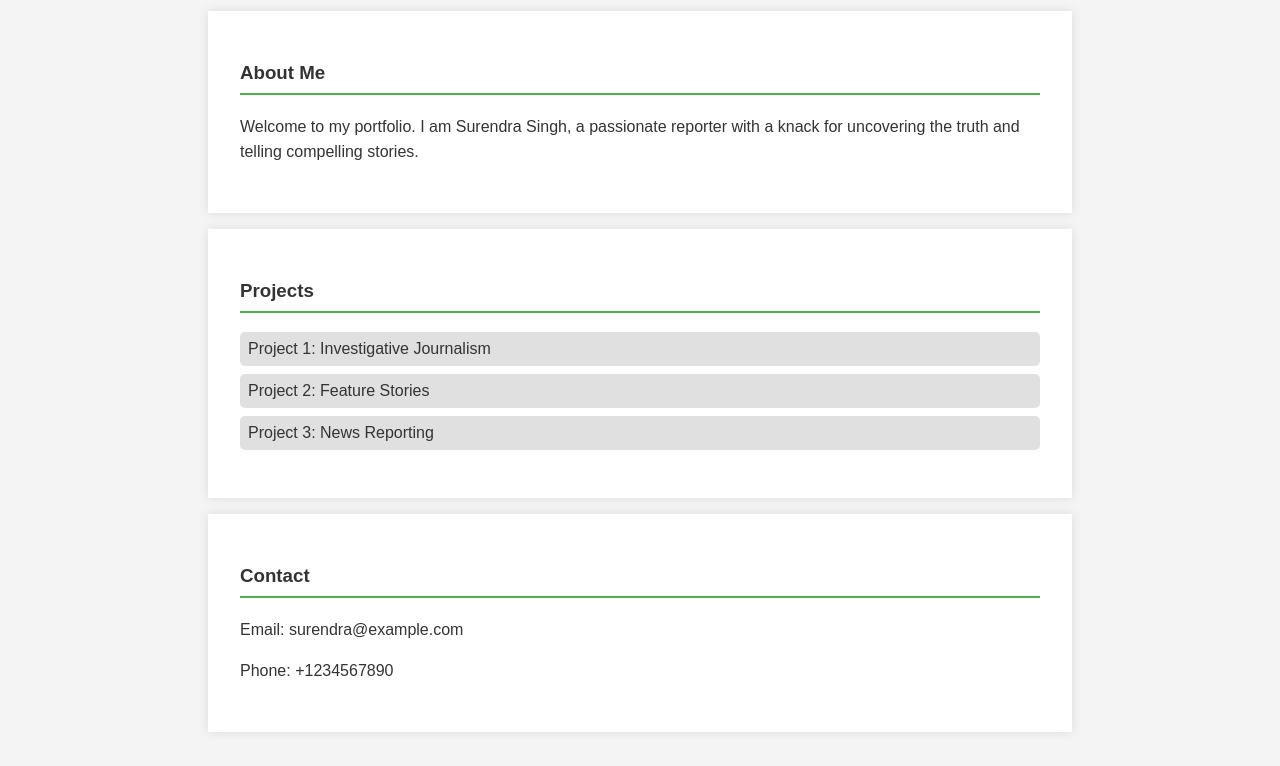
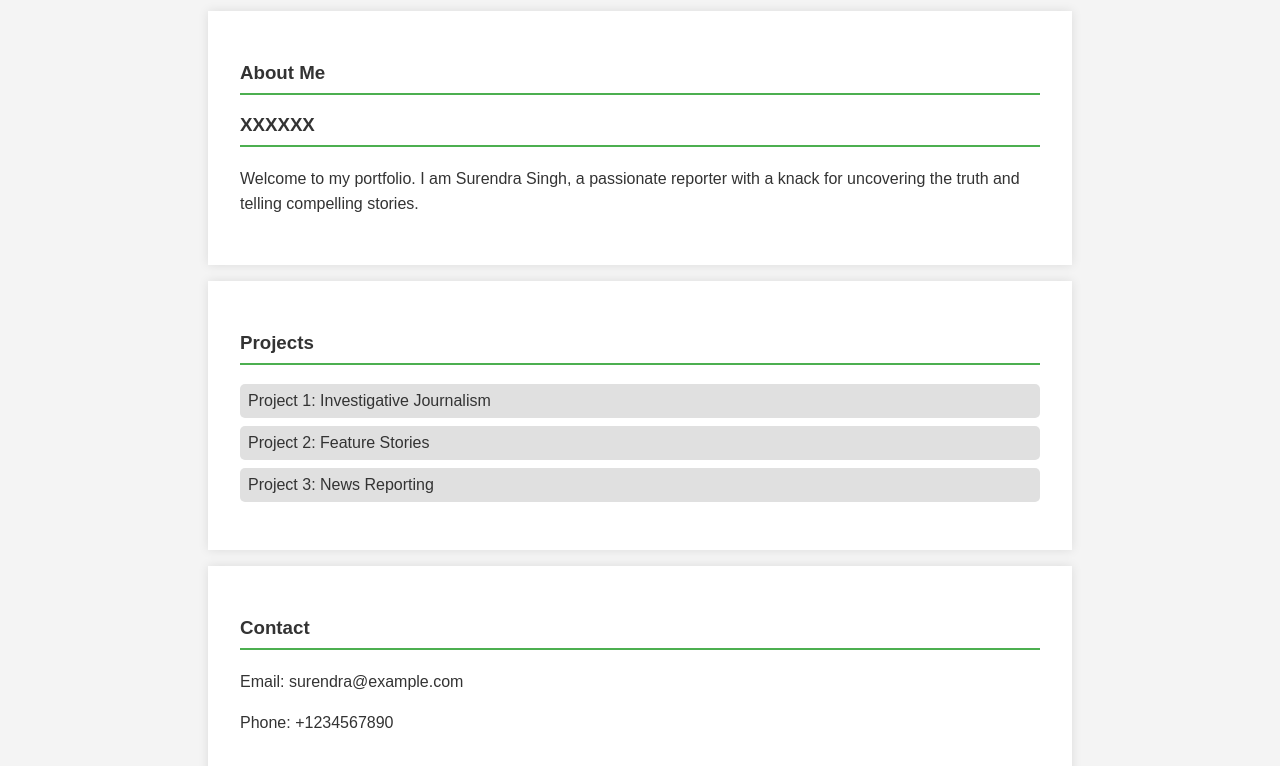
Before and after one commit to surenjnk/test-your-code, a plain HTML site: page index.html in a window 1280 px wide. Shown: the part 102-868 px from the top of the page. Drawn offline with Linux system fonts and the light colour scheme.

Commit message:
Update about section in index.html

```diff
--- a/index.html
+++ b/index.html
@@ -13,6 +13,7 @@
     </header>
     <section id="about">
         <h3>About Me</h3>
+        <h3>XXXXXX</h3>
         <p>Welcome to my portfolio. I am Surendra Singh, a passionate reporter with a knack for uncovering the truth and telling compelling stories.</p>
     </section>
     <section id="projects">
```
